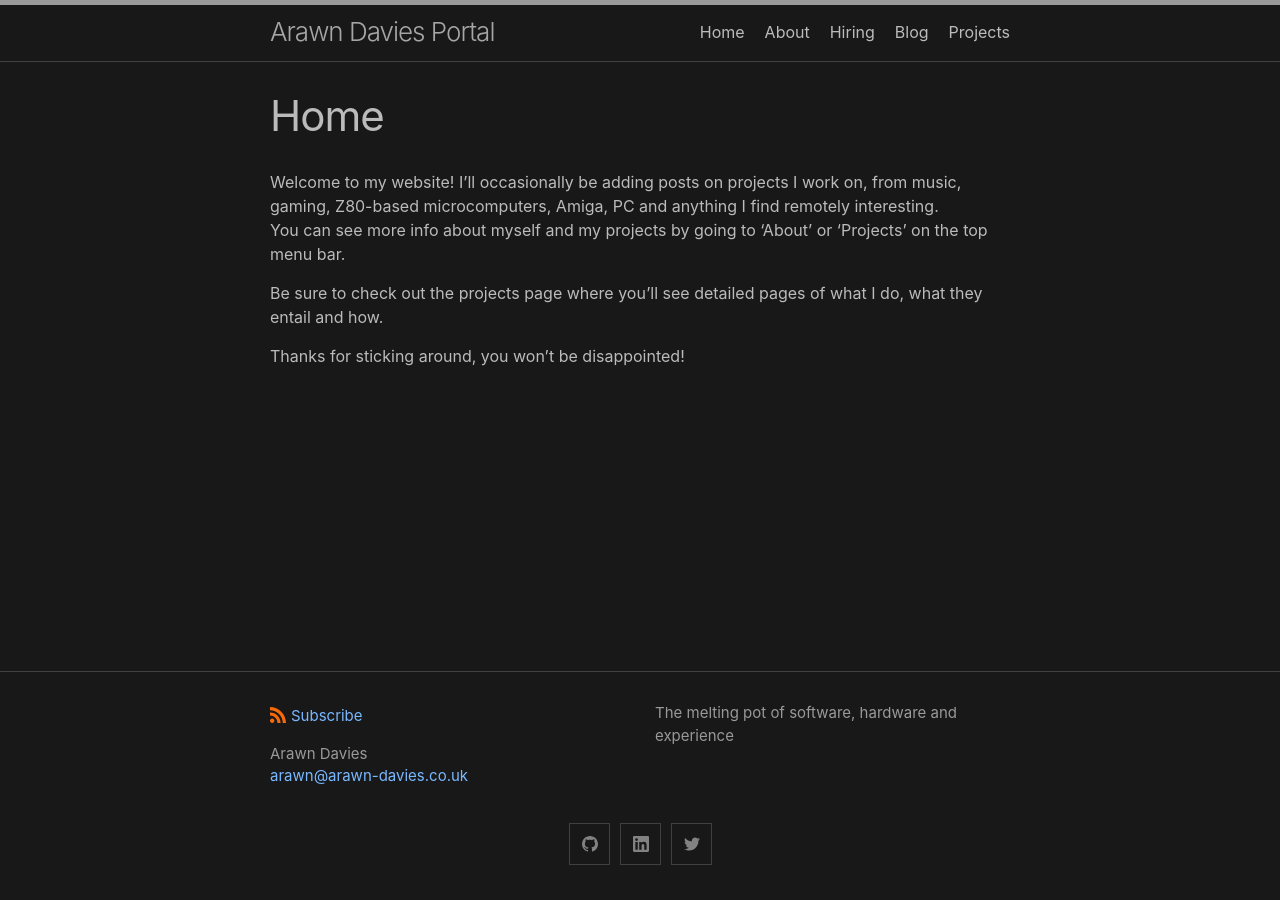
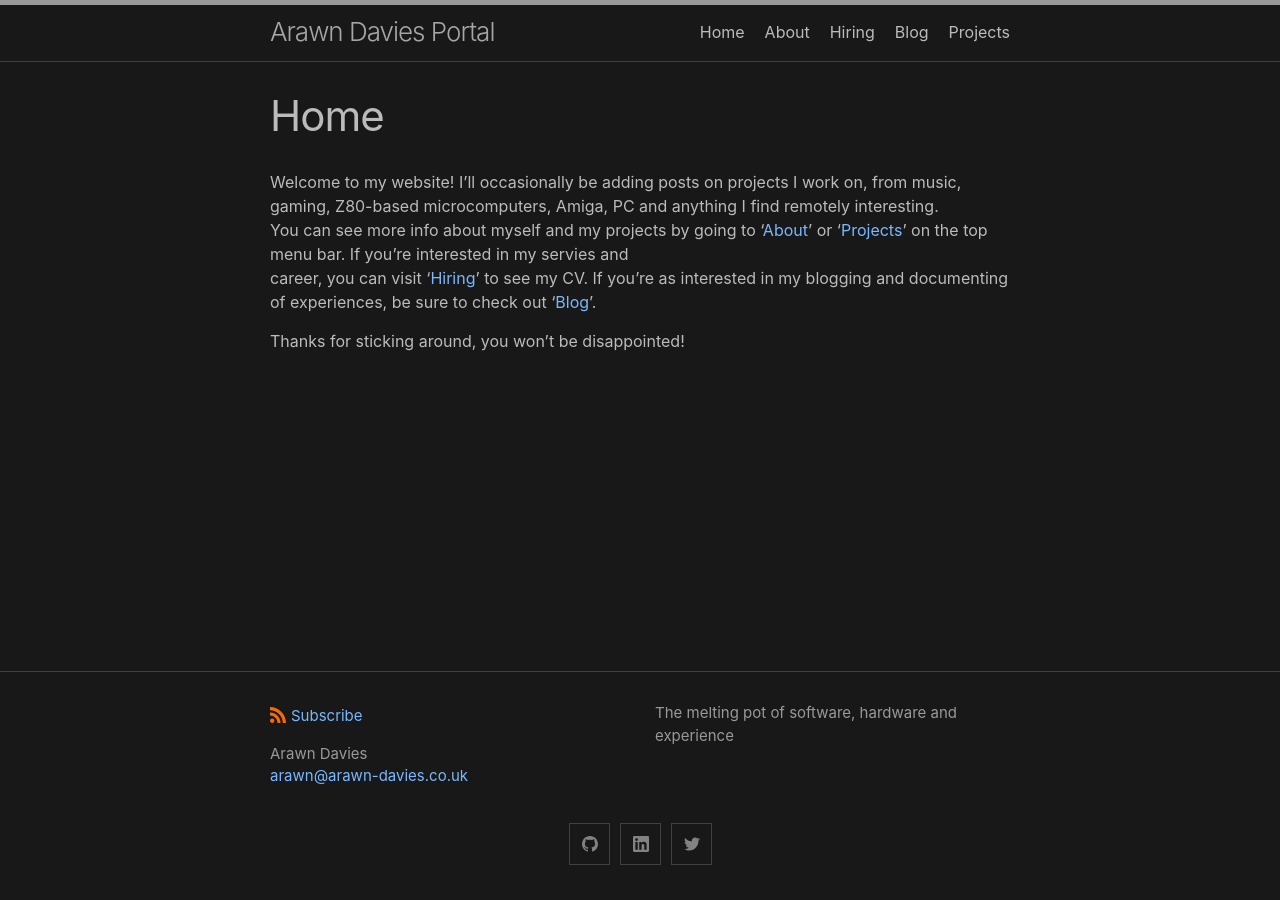
Before and after one commit to jsanz/gh-pages-minima-starter, a Jekyll site: the page built from index.md, in a window 1280 px wide. Built offline with Jekyll 4.4.1, drawn with Linux system fonts in a browser that asks for light colours.

Commit message:
Update index.md

```diff
--- a/index.md
+++ b/index.md
@@ -5,8 +5,8 @@ title: Home
 ---
 
 Welcome to my website! I'll occasionally be adding posts on projects I work on, from music, gaming, Z80-based microcomputers, Amiga, PC and anything I find remotely interesting.
-You can see more info about myself and my projects by going to 'About' or 'Projects' on the top menu bar.
+You can see more info about myself and my projects by going to '[About](/about)' or '[Projects](/projects)' on the top menu bar. If you're interested in my servies and
+career, you can visit '[Hiring](/hiring)' to see my CV. If you're as interested in my blogging and documenting of experiences, be sure to check out '[Blog](/blog)'.
 
-Be sure to check out the projects page where you'll see detailed pages of what I do, what they entail and how.
 
 Thanks for sticking around, you won't be disappointed!
```
